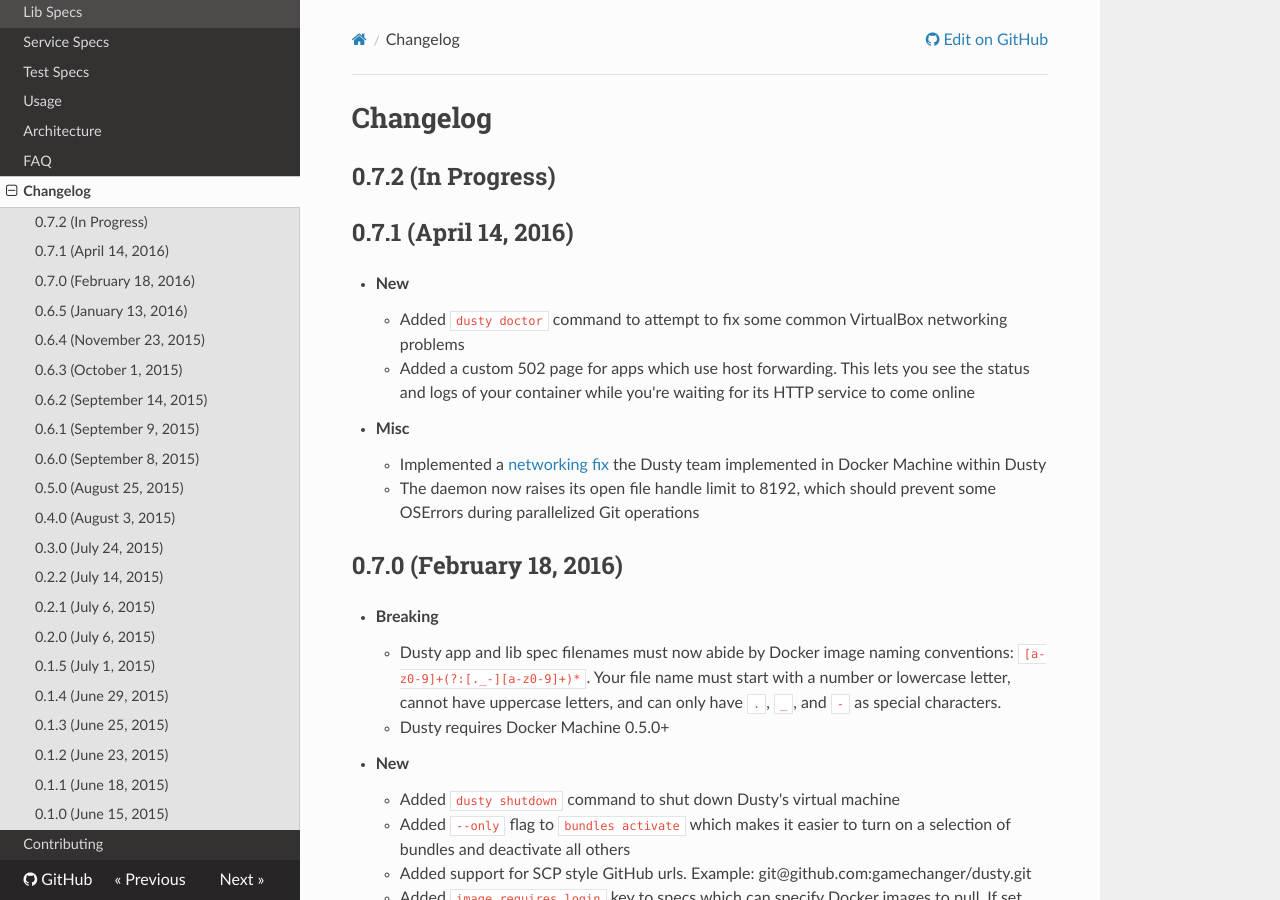
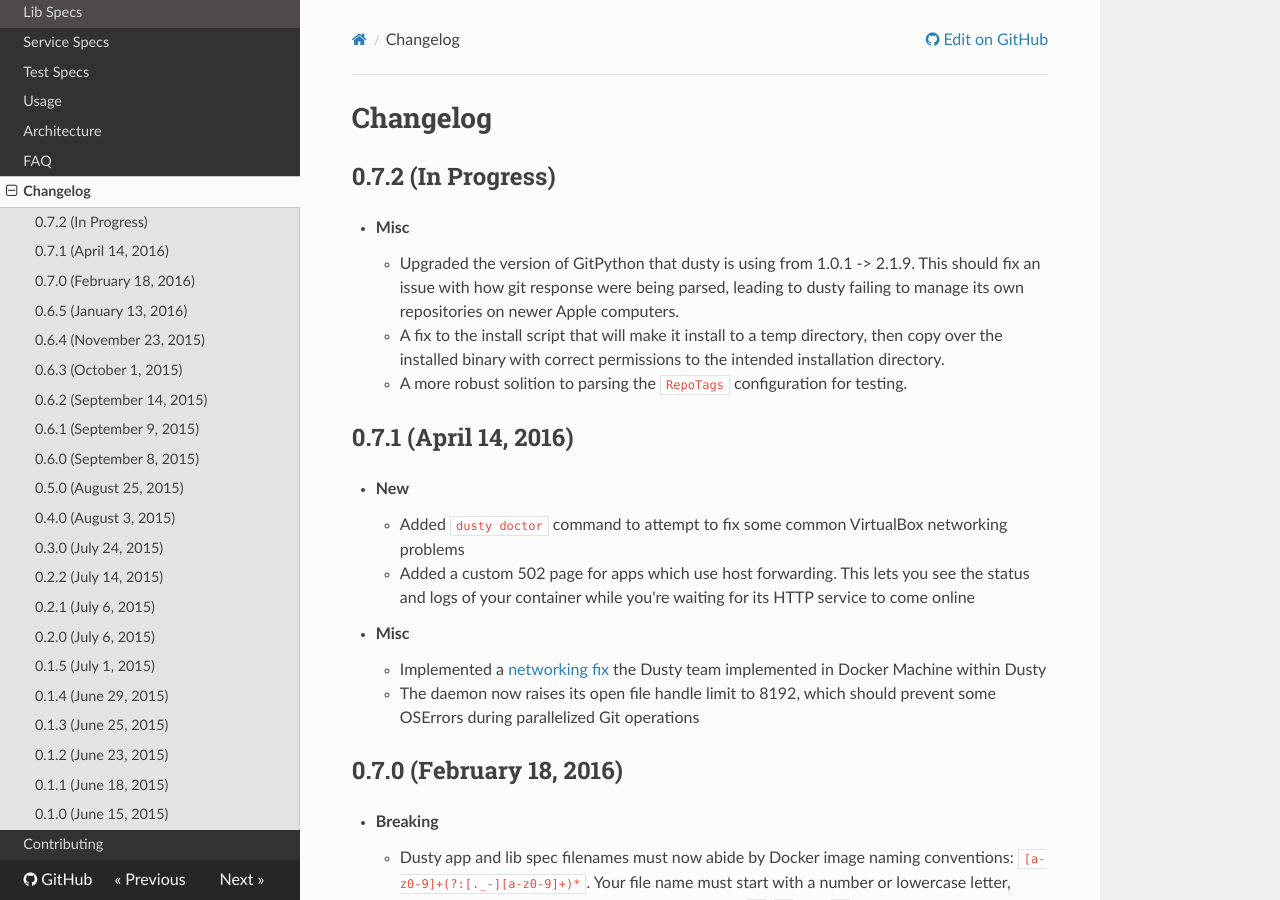
Before and after one commit to gamechanger/dusty, an MkDocs documentation site: the page built from docs/changelog.md, in a window 1280 px wide and 900 px high. Built offline with MkDocs 1.6.1, drawn with Linux system fonts in a browser that asks for light colours; nearby versions of some CDN libraries; old or Windows-style settings are respelled for this version of MkDocs.

Commit message:
update changelog

```diff
--- a/docs/changelog.md
+++ b/docs/changelog.md
@@ -1,6 +1,10 @@
 # Changelog
 
 ## 0.7.2 (In Progress)
+* **Misc**
+    * Upgraded the version of GitPython that dusty is using from 1.0.1 -> 2.1.9.  This should fix an issue with how git response were being parsed, leading to dusty failing to manage its own repositories on newer Apple computers.
+    * A fix to the install script that will make it install to a temp directory, then copy over the installed binary with correct permissions to the intended installation directory.
+    * A more robust solition to parsing the `RepoTags` configuration for testing.
 
 ## 0.7.1 (April 14, 2016)
 
```
